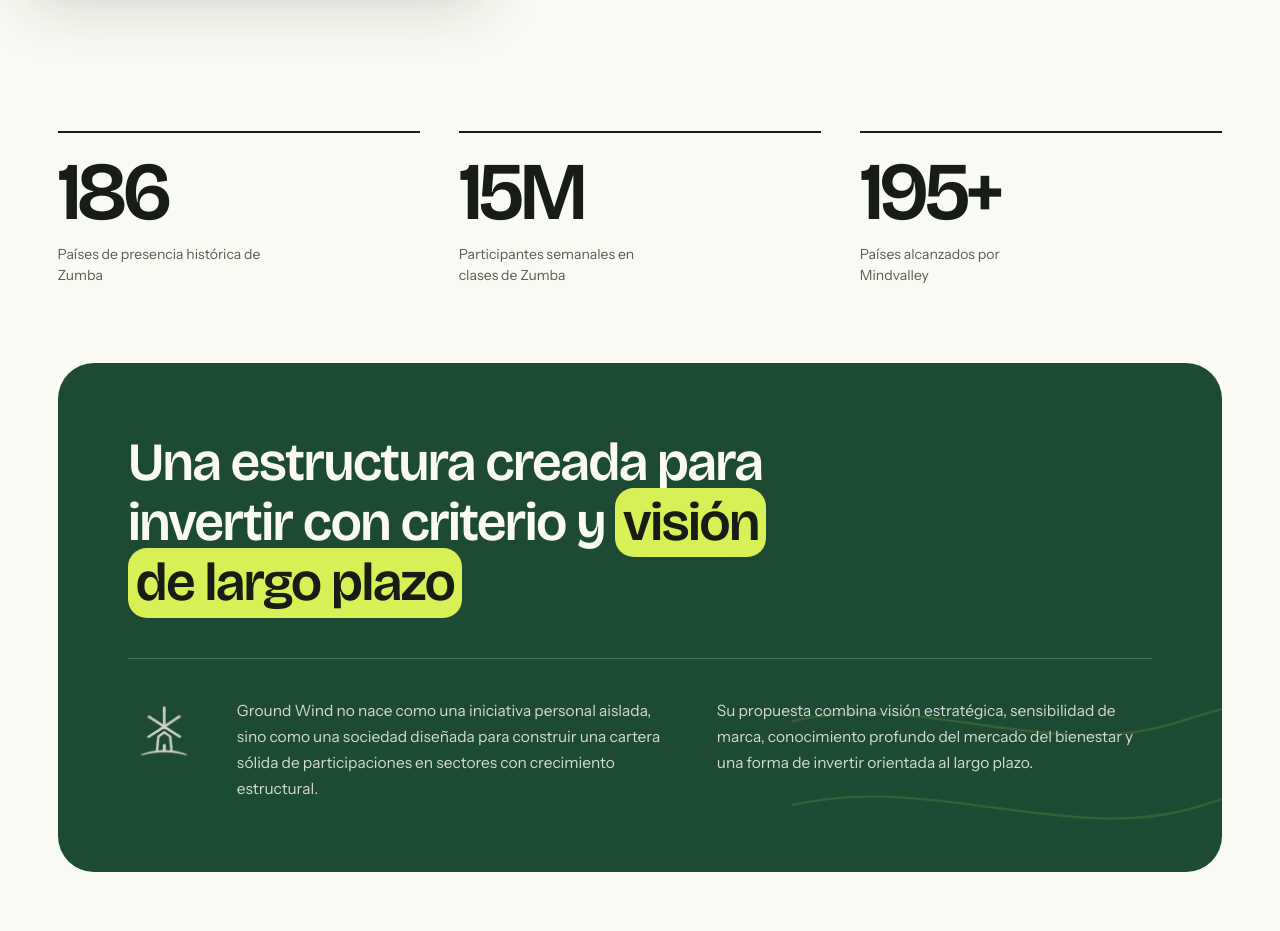
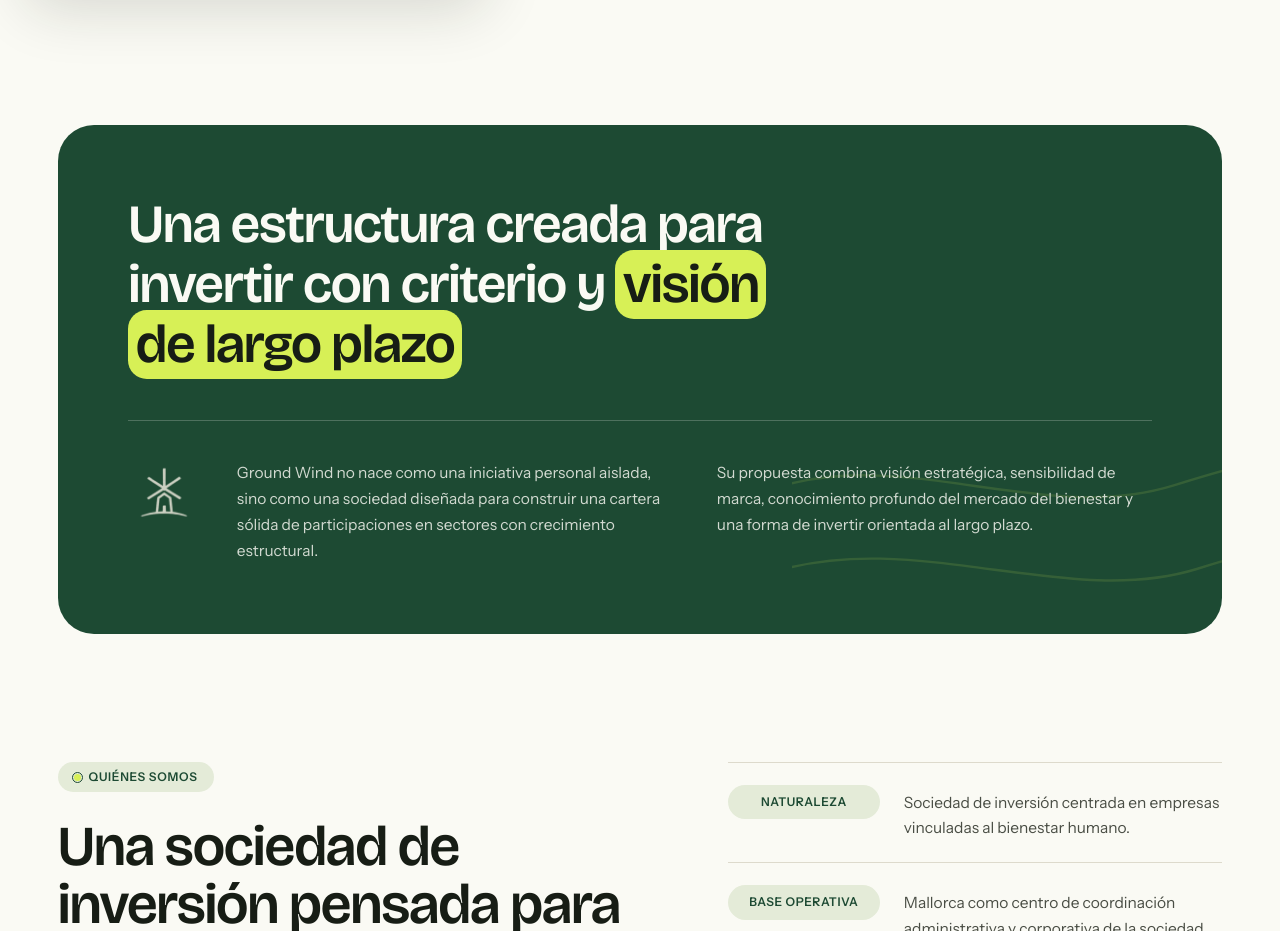
Before and after one commit to isaac-cub/groundwind-v5, a website: page index.html in a window 1280 px wide. Shown: the part 788-1719 px from the top of the page. Drawn offline with nearby package versions, Linux system fonts and the light colour scheme.

Commit message:
Elimina el bloque de cifras destacadas bajo el hero (ES/EN)

```diff
--- a/index.html
+++ b/index.html
@@ -59,25 +59,6 @@
       </div>
     </div>
   </header>
-
-  <section id="figures" aria-label="Cifras destacadas">
-    <div class="container">
-      <dl class="figures-grid">
-        <div class="figure reveal">
-          <dt>186</dt>
-          <dd>Países de presencia histórica de Zumba</dd>
-        </div>
-        <div class="figure reveal" data-d="1">
-          <dt>15M</dt>
-          <dd>Participantes semanales en clases de Zumba</dd>
-        </div>
-        <div class="figure reveal" data-d="2">
-          <dt>195+</dt>
-          <dd>Países alcanzados por Mindvalley</dd>
-        </div>
-      </dl>
-    </div>
-  </section>
 
   <section id="estructura" aria-label="Estructura">
     <div class="container">
```
Also changed, not shown: en/index.html (+0 -19 lines).
